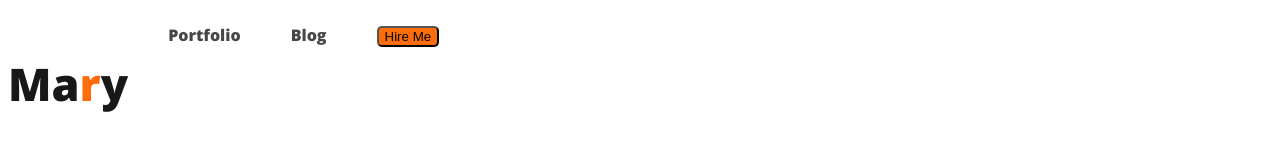
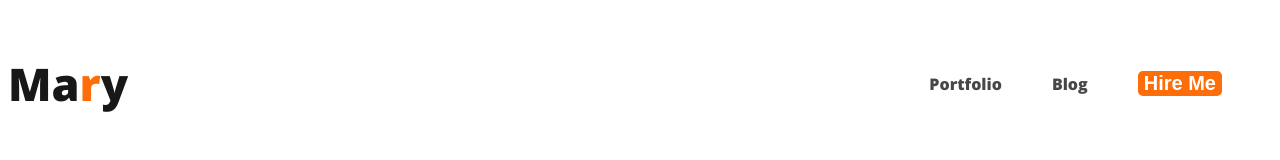
Before and after one commit to farhan1937/portfolio, a plain HTML site: page index.html in a window 1280 px wide. Drawn offline with nearby package versions, Linux system fonts and the light colour scheme.

Commit message:
git commit

```diff
--- a/css/style.css
+++ b/css/style.css
@@ -1,37 +1,54 @@
 /* common shared styles */
-body{
+body {
     font-family: 'Open Sans', sans-serif;
 }
-.text-primary{
+
+.text-primary {
     color: #FD6E0A;
 
 }
-.btn-primary{
-   background-color: #FD6E0A;
-   border-radius: 5px;
+
+.btn-primary {
+    background-color: #FD6E0A;
+    border-radius: 5px;
+    border: 0;
+    color: #fff;
+    font-size: 20px;
+    font-weight: 700;
+    font-weight: 15px 35px;
+
 
 }
 
 
 /* nav related style */
-nav{
+nav {
     display: flex;
+    justify-content: space-between;
 }
-.nav-title{
+
+.nav-title {
     color: var(--Dark-01, #181818);
     font-size: 45px;
     font-weight: 800;
 
 }
-nav > ul{
+
+nav>ul {
     display: flex;
+    align-items: center;
 }
-nav li{
+
+nav li {
     list-style: none;
     margin-right: 50px;
 
+
+
 }
-nav a{
+
+nav a {
     text-decoration: none;
     color: #474747;
+
 }
```
